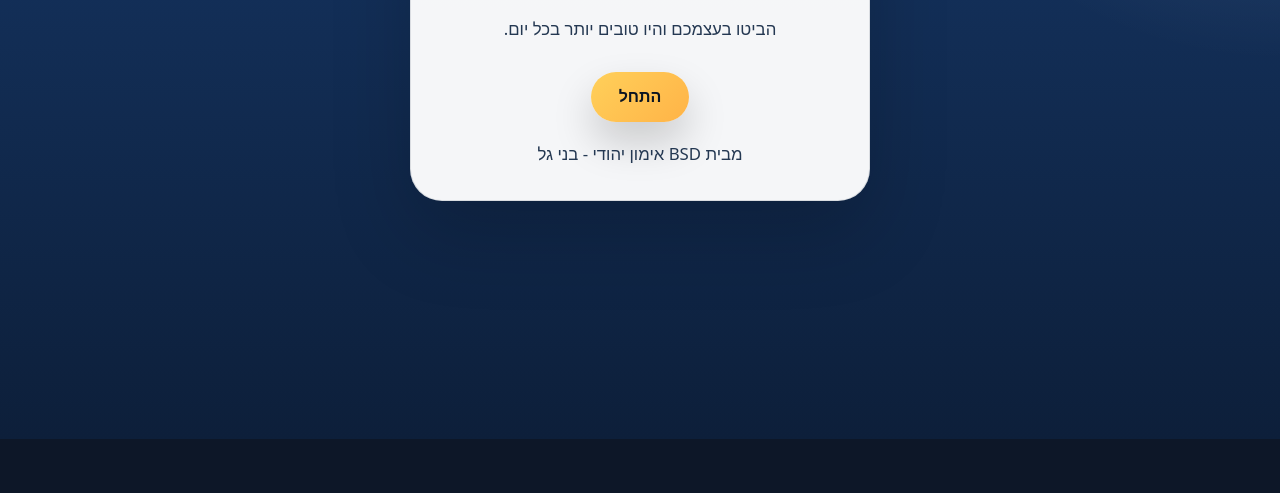
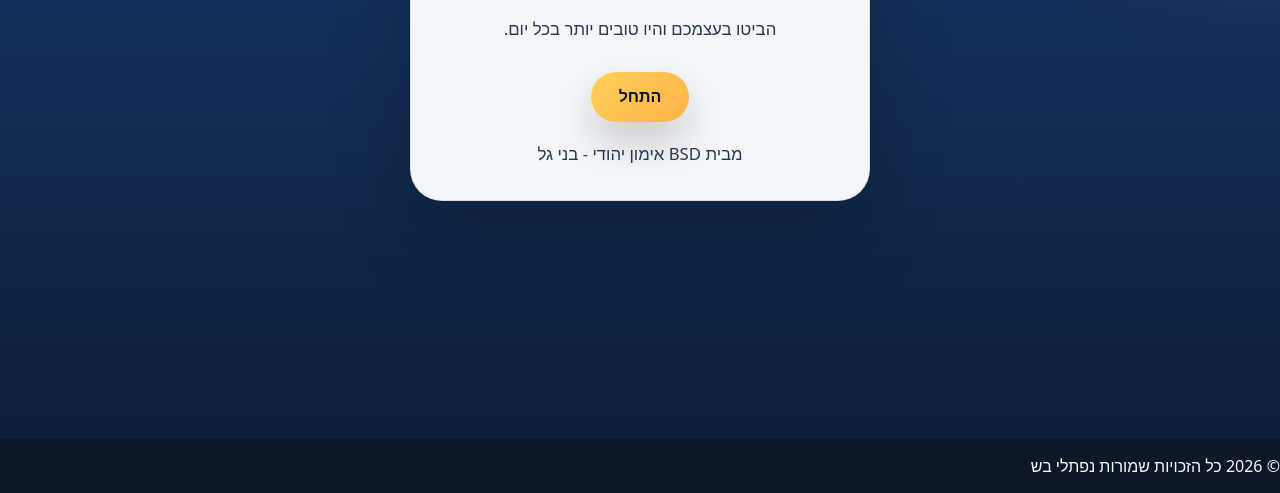
Before and after one commit to naftalibash14-stack/-, a website: page www/index.html in a window 1280 px wide. Shown: the part 361-854 px from the top of the page. Before the commit the page ends 800 px from the top, so only its background shows below. Drawn offline with Linux system fonts and the light colour scheme.

Commit message:
Add footer with copyright notice
Added footer with copyright information.

```diff
--- a/www/index.html
+++ b/www/index.html
@@ -126,5 +126,9 @@
     </main>
 
     <script src="script.js"></script>
+    <footer class="site-footer">
+  <div class="footer-divider"></div>
+  <p>© 2026 כל הזכויות שמורות נפתלי בש </p>
+</footer>
 </body>
 </html>
```
